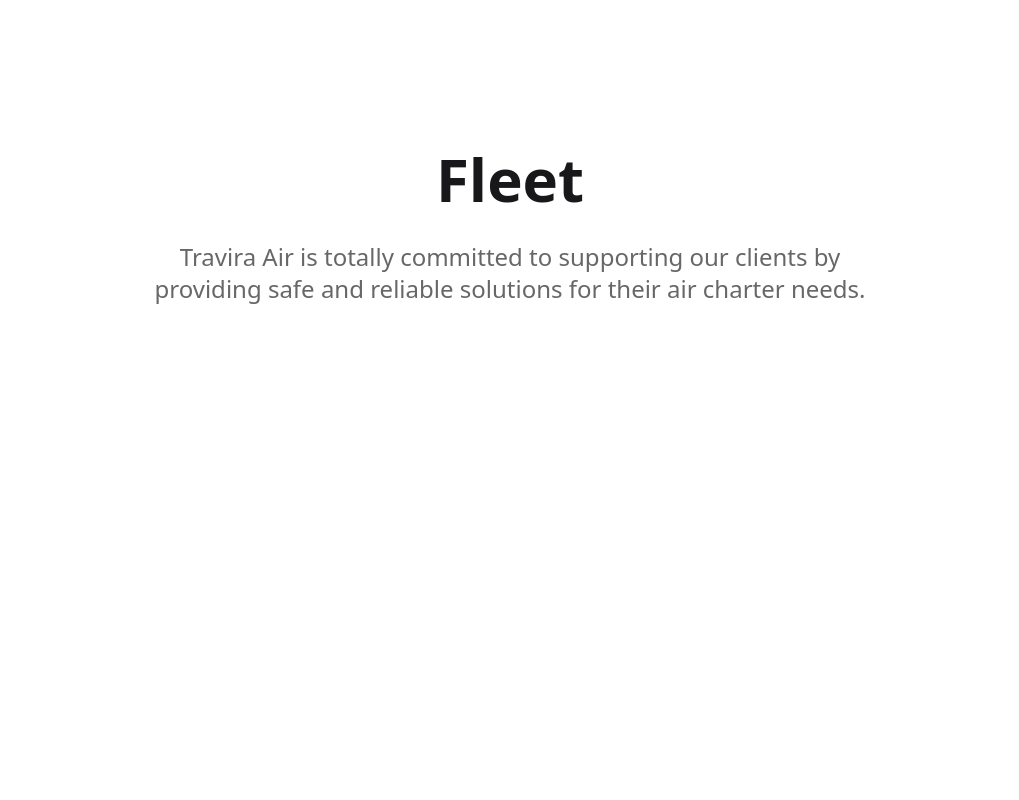
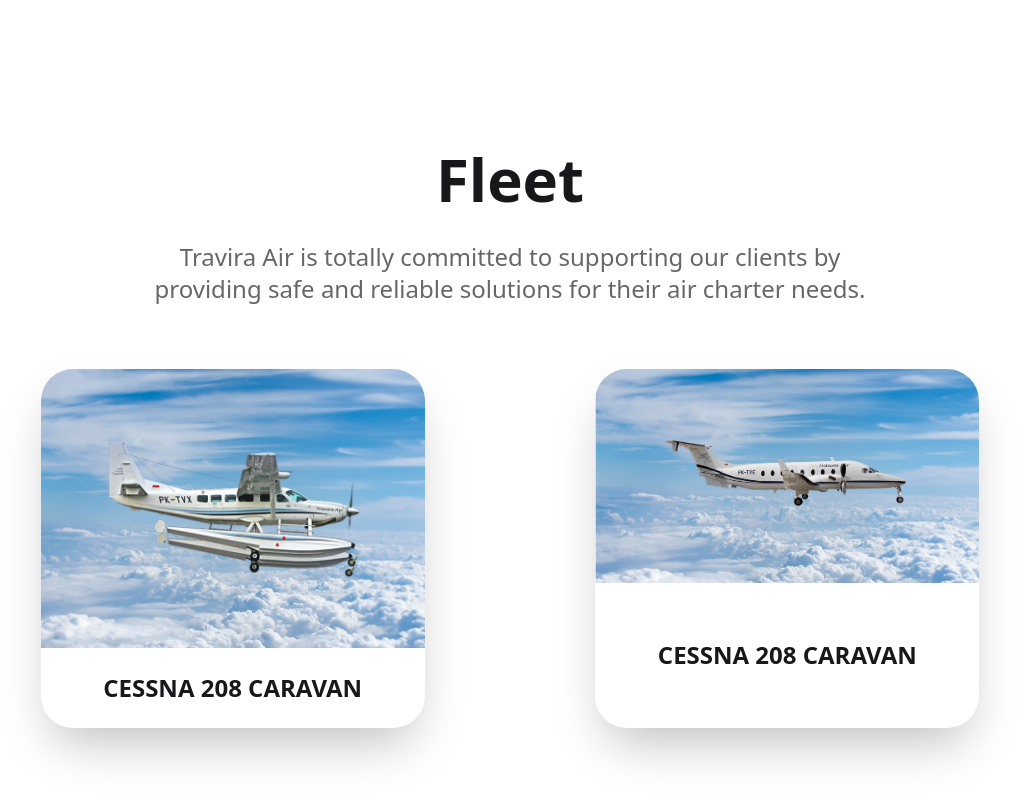
Before and after one commit to alamin-shanto/Travia-Air, a plain HTML site: page index.html in a window 1280 px wide. Shown: the part 2089-2889 px from the top of the page, without its empty margins (130-1149 px from the left). Before the commit the page ends 2394 px from the top, so only its background shows below. Drawn offline with nearby package versions, Linux system fonts and the light colour scheme.

Commit message:
section 3 completed

```diff
--- a/index.html
+++ b/index.html
@@ -190,7 +190,40 @@
             providing safe and reliable solutions for their air charter needs.
           </p>
         </div>
+
+        <!-- cards section starts here -->
+        <div class="flex justify-evenly mt-16">
+          <!-- 1st card -->
+          <div class="card bg-base-100 w-96 rounded-4xl shadow-2xl">
+            <figure
+              class="bg-[url('/images/bg_img.png')] bg-cover bg-center p-16"
+            >
+              <img src="./images/CESSNA 208 CARAVAN.png" alt="CESSNA" />
+            </figure>
+            <div class="card-body justify-center items-center">
+              <h2 class="card-title font-semibold text-2xl">
+                CESSNA 208 CARAVAN
+              </h2>
+            </div>
+          </div>
+
+          <!-- 2nd card -->
+          <div class="card bg-base-100 w-96 rounded-4xl shadow-2xl">
+            <figure
+              class="bg-[url('/images/bg_img.png')] bg-cover bg-center p-16"
+            >
+              <img src="./images/BEECHCRAFT B1900D.png" alt="BEECHCRAFT" />
+            </figure>
+            <div class="card-body justify-center items-center">
+              <h2 class="card-title font-semibold text-2xl">
+                CESSNA 208 CARAVAN
+              </h2>
+            </div>
+          </div>
+        </div>
       </section>
+
+      <section class="mt-44"></section>
     </main>
     <footer></footer>
   </body>
```
Also changed, not shown: images/BEECHCRAFT B1900D.png (added), images/CESSNA 208 CARAVAN.png (added), images/bg_img.png (added).
